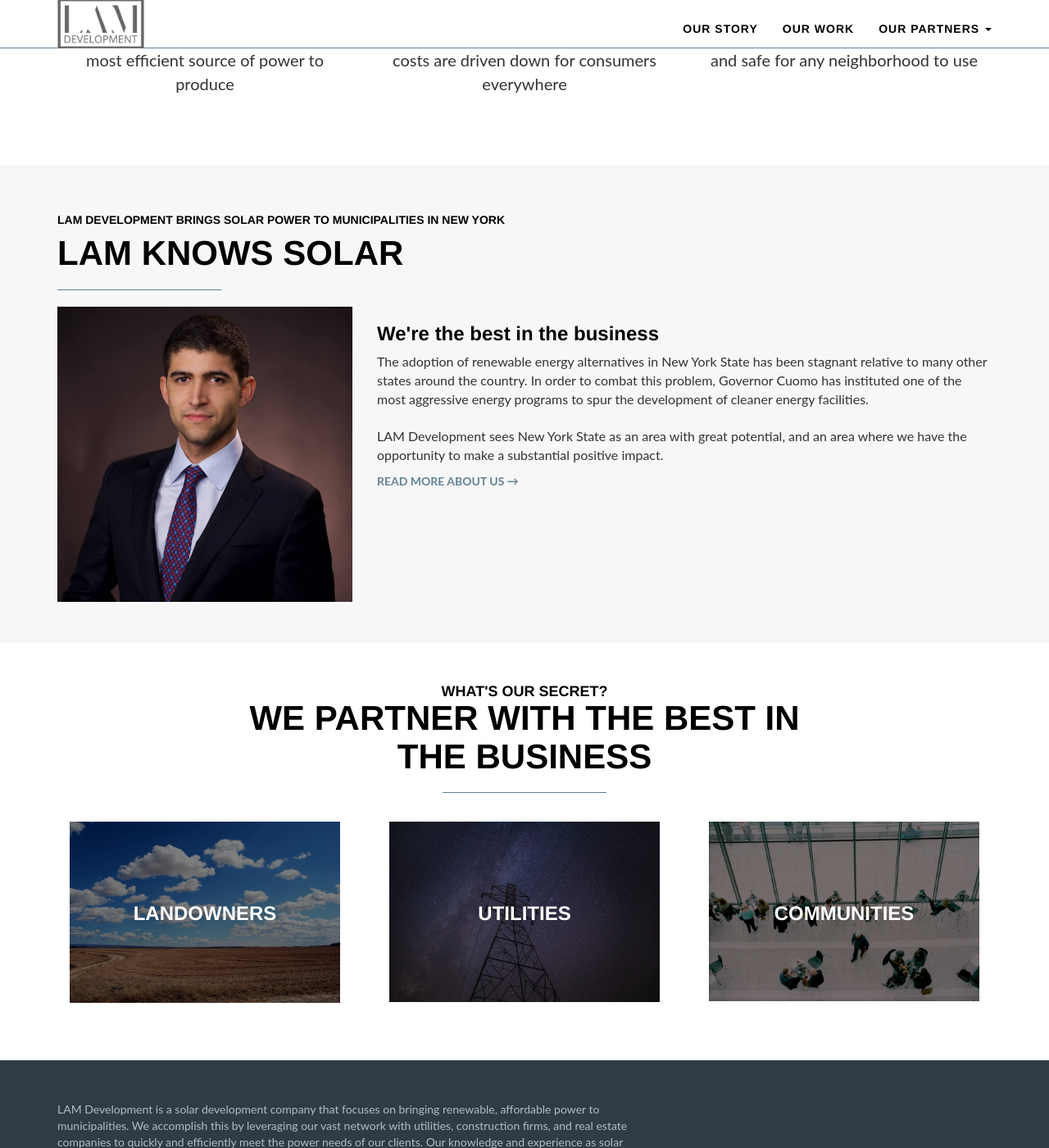
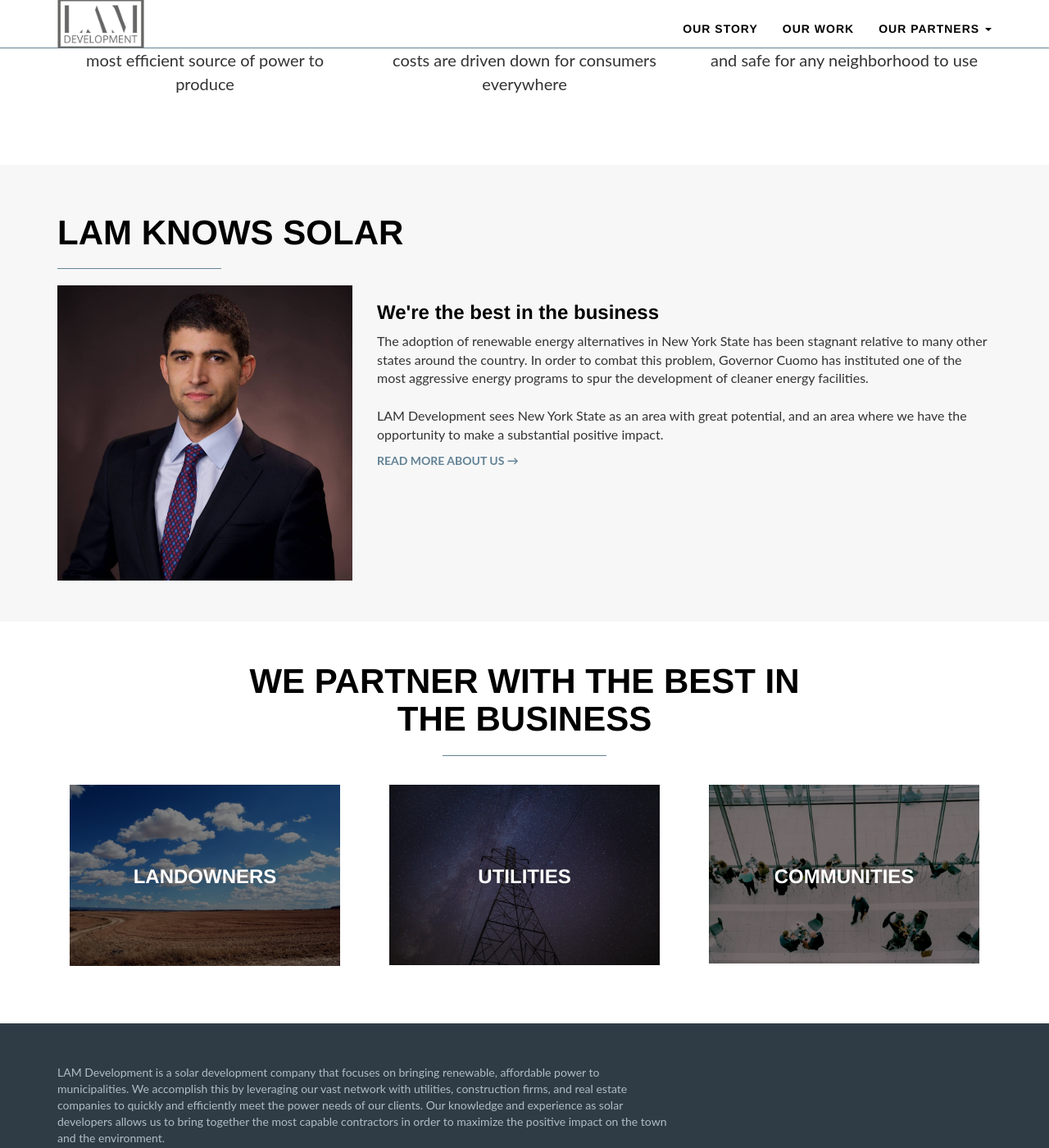
Before and after one commit to tstrand/lamdevelopment, a Jekyll site: the page built from index.markdown, in a window 1280 px wide and 1400 px high, scrolled down 608 px. Shown: the whole window at 82% size. Built offline with Jekyll 4.4.1, drawn with Linux system fonts in a browser that asks for light colours; nearby versions of some CDN libraries.

Commit message:
Updated Index

```diff
--- a/index.markdown
+++ b/index.markdown
@@ -15,7 +14,7 @@
 bullet3-body: Solar is 100% environmentally friendly, and safe for any neighborhood
   to use
 section1-title: LAM knows solar
-section1-subtitle: LAM Development brings solar power to municipalities in New York
+section1-subtitle:
 subsection1-title: We're the best in the business
 subsection1-body: The adoption of renewable energy alternatives in New York State
   has been stagnant relative to many other states around the country. In order to
@@ -24,6 +23,7 @@
   sees New York State as an area with great potential, and an area where we have the
   opportunity to make a substantial positive impact.
 subsection1-link: Read more about us &rarr;
-section2-title: What's our secret?
+section2-title:
 section2-subtitle: We partner with the best in the business
+layout: index
 ---
```
Also changed, not shown: other parts of index.markdown (+0 -1 lines).
